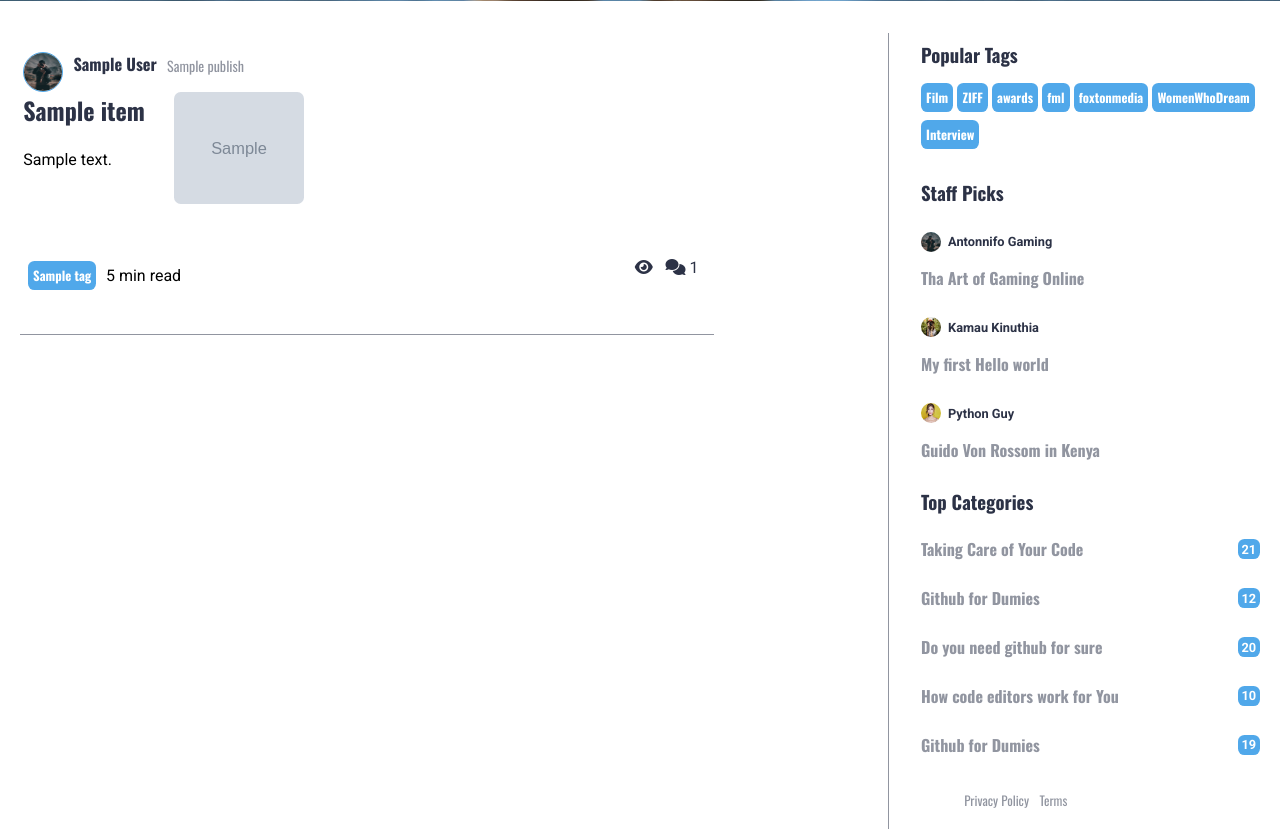
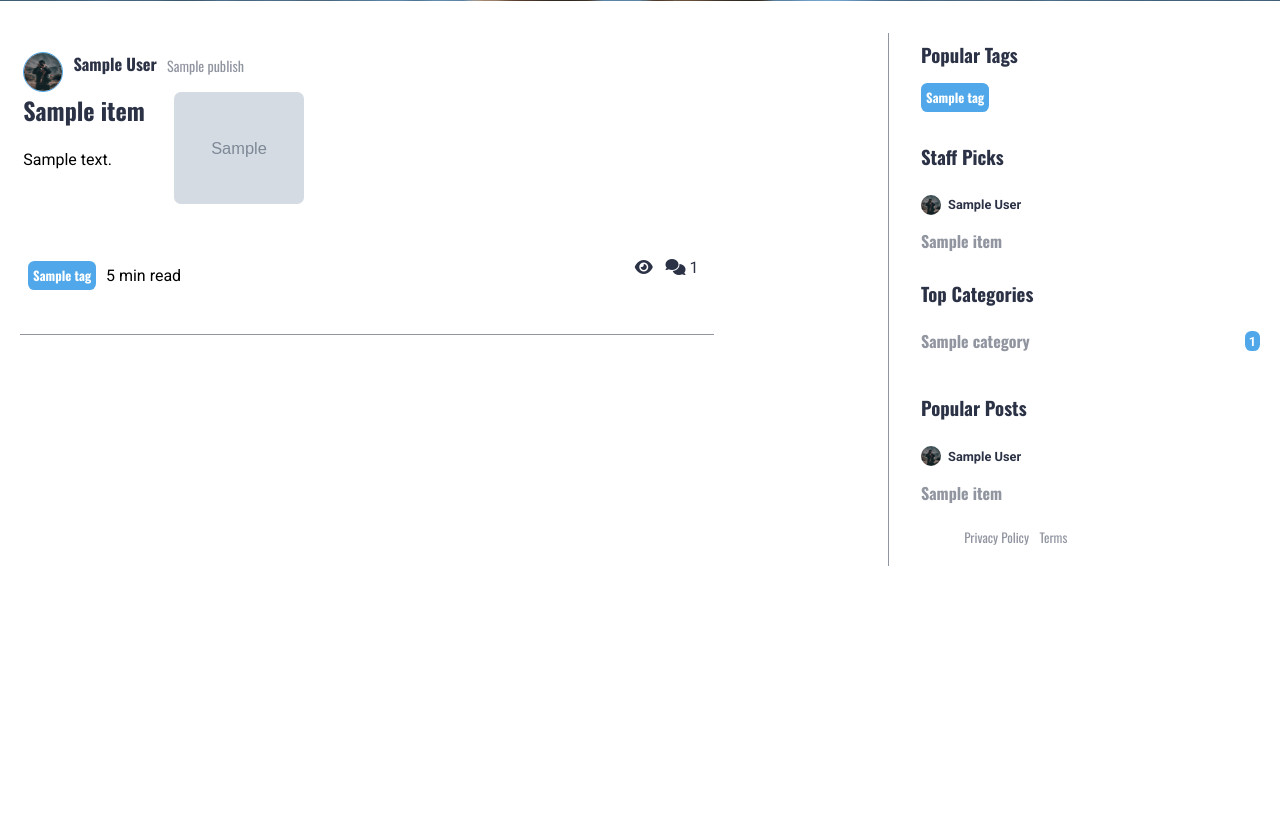
Before and after one commit to antonnifo/thaMentalCode, a Django app: template Blog/templates/site/index.html in a window 1280 px wide. Shown: the part 551-1388 px from the top of the page. After the commit the page ends 1117 px from the top, so only its background shows below. Run offline with Django 4.2, Linux system fonts and the light colour scheme; the template is opened without the code that fills it: most values are stand-ins (such as "Sample title", 1, 10 or a date in 2020); grey boxes marked "Sample" are stand-in pictures; parts of the project's set-up code (start-up, migrations or seed data) failed here and were passed over; some libraries are stand-ins or nearby versions.

Commit message:
display dynamic data on sidebar

```diff
--- a/Blog/templates/site/index.html
+++ b/Blog/templates/site/index.html
@@ -102,81 +102,59 @@
 
             <h3 class="title">Popular Tags</h3>
             <div class="tags">
-                <a href="tag.html">Film</a>
-
-                <a href="tag.html">ZIFF</a>
-
-                <a href="tag.html">awards</a>
-
-                <a href="tag.html">fml</a>
-
-                <a href="tag.html">foxtonmedia</a>
-
-                <a href="tag.html">WomenWhoDream</a>
-
-                <a href="tag.html">Interview</a>
-
-
+                {% for tag in tags %}
+                        <a href="tag.html">{{tag.name}}</a>
+                {% endfor %}
             </div>
         </div>
 
         <div class="staff-picks">
             <h3 class="title">Staff Picks</h3>
 
-            <div class="staff-picks-box">
-                <div class="writer-details">
-                    <img src="images/profile/pexels-suliman-sallehi-1704488.jpeg" alt="Profile pic">
-                    <p>Antonnifo Gaming</p>
-                </div>
-                <a href="blog-detail.html"><h5>Tha Art of Gaming Online</h5></a>
-            </div>
+            {% for item in featured %}
 
                 <div class="staff-picks-box">
                     <div class="writer-details">
-                    <img src="images/profile/pexels-andre-furtado-1264210.jpg" alt="Profile pic">
-                    <p>Kamau Kinuthia</p>
+                        <img src="{% static 'images/profile/pexels-suliman-sallehi-1704488.jpeg' %}" alt="Profile pic">
+                        <p>{{item.author}}</p>
                     </div>
-                <a href="blog-detail.html"><h5>My first Hello world</h5></a>
+                    <a href="blog-detail.html"><h5>{{item.title}}</h5></a>
                 </div>
 
-            <div class="staff-picks-box">
-                <div class="writer-details">
-                    <img src="images/profile/pexels-pixabay-415829.jpeg" alt="Profile pic">
-                    <p>Python Guy</p>
-                </div>
-                <a href="blog-detail.html"><h5>Guido Von Rossom in Kenya</h5></a>
-            </div>
-
+            {% endfor %}
 
         </div>
 
         <div class="categories-area">
                 <h3 class="title">Top Categories</h3>
+                {% for c in categories %}
                     <div class="categories">
-                    <a href="category.html"><h5>Taking Care of Your Code</h5></a>
-                    <p class="pill">21</p>
+                        <a href="category.html"><h5>{{c.name}}</h5></a>
+                        <p class="pill">
+
+                            {% with c.posts.count as total_posts %}
+                                    {{ total_posts }}
+                            {% endwith %}
+                        </p>
+                    </div>
+                {% endfor %}
+
         </div>
 
-                <div class="categories">
-                    <a href="category.html"><h5>Github for Dumies</h5></a>
-                    <p class="pill">12</p>
+        <div class="staff-picks">
+            <h3 class="title">Popular Posts</h3>
+
+            {% for item in popular_posts %}
+
+                <div class="staff-picks-box">
+                    <div class="writer-details">
+                        <img src="{% static 'images/profile/pexels-suliman-sallehi-1704488.jpeg' %}" alt="Profile pic">
+                        <p>{{item.author}}</p>
+                    </div>
+                    <a href="blog-detail.html"><h5>{{item.title}}</h5></a>
                 </div>
 
-                <div class="categories">
-                    <a href="category.html"><h5>Do you need github for sure</h5></a>
-                    <p class="pill">20</p>
-                </div>
-
-                <div class="categories staff-picks-box">
-                    <a href="category.html"><h5>How code editors work for You</h5></a>
-                    <p class="pill">10</p>
-                </div>
-
-
-                <div class="categories">
-                    <a href="category.html"><h5>Github for Dumies</h5></a>
-                    <p class="pill">19</p>
-                </div>
+            {% endfor %}
 
         </div>
 
```
Lines whose indentation alone changed are shown as unchanged.
